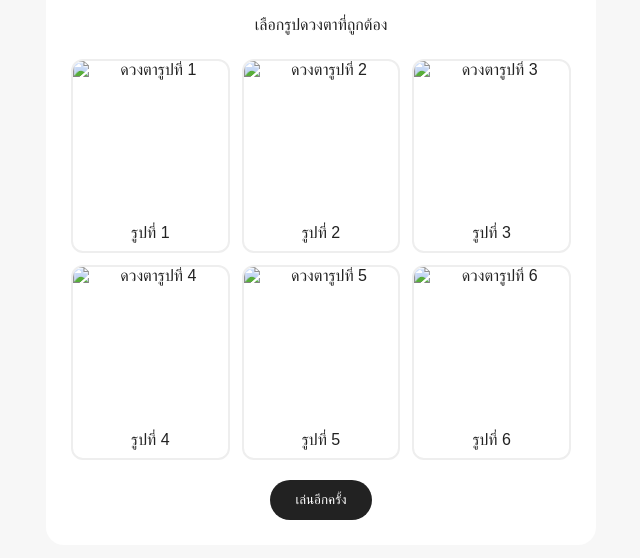
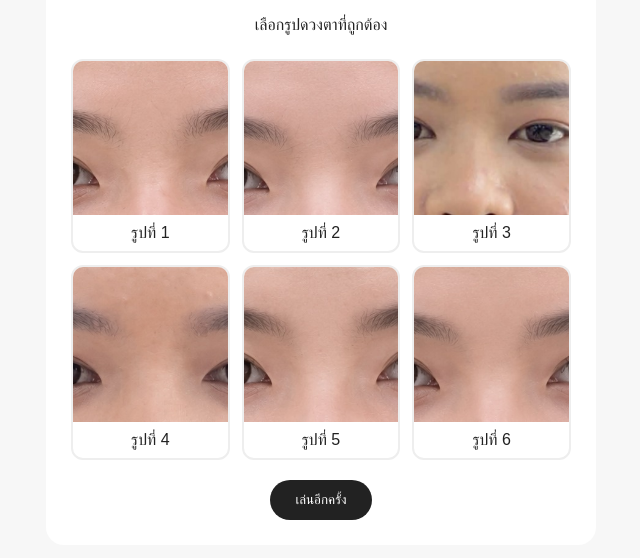
Before and after one commit to usawin/eye-guess, a plain HTML site: page index.html in a window 1280 px wide. Shown: the part 114-672 px from the top of the page, without its empty margins (319-959 px from the left). Drawn offline with Linux system fonts and the light colour scheme.

Commit message:
Update index.html

```diff
--- a/index.html
+++ b/index.html
@@ -91,12 +91,12 @@ button {
 
 // เปลี่ยนชื่อรูปภาพได้ตรงนี้
 const images = [
-  "eye1.jpg",
-  "eye2.jpg",
-  "eye3.jpg",
-  "eye4.jpg",
-  "eye5.jpg",
-  "eye6.jpg"
+  "images/eye1.jpg",
+  "images/eye2.jpg",
+  "images/eye3.jpg",
+  "images/eye4.jpg",
+  "images/eye5.jpg",
+  "images/eye6.jpg"
 ];
 
 // กำหนดรูปที่ถูกต้อง (เริ่มนับจาก 0)
```
